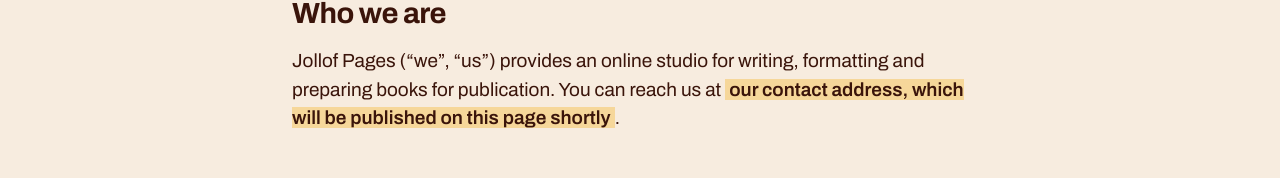
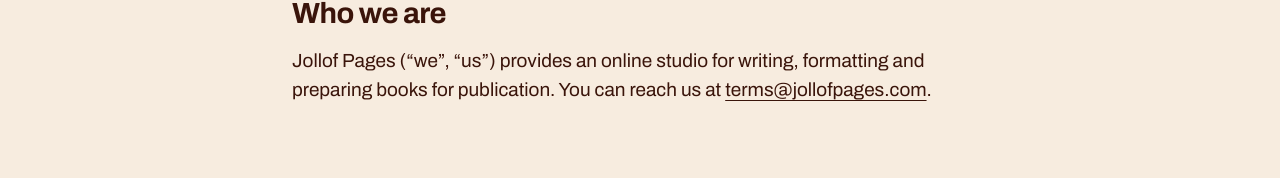
Before and after one commit to amaeteventurestudios/jollof-pages, a Next.js app: page /terms in a window 1280 px wide. Shown: the part 701-879 px from the top of the page. Built offline with nearby package versions, Linux system fonts and the light colour scheme; no server answers.

Commit message:
Terms and Privacy: publish terms@ and privacy@jollofpages.com as contact addresses
Co-Authored-By: Claude Opus 5.5 <noreply@anthropic.com>
Claude-Session: https://claude.ai/code/session_01Cb7mq2Yx8q6xBiEc6mbxjM

```diff
--- a/src/app/(site)/privacy/page.tsx
+++ b/src/app/(site)/privacy/page.tsx
@@ -82,7 +82,7 @@ export default function PrivacyPage() {
         <li>Object to how we use it, or complain to your local data protection authority.</li>
       </ul>
       <p>
-        To use any of these rights, write to us at <ContactLine />. We will answer within 30 days.
+        To use any of these rights, write to us at <ContactLine topic="privacy" />. We will answer within 30 days.
       </p>
 
       <h2>Children</h2>
--- a/src/app/(site)/terms/page.tsx
+++ b/src/app/(site)/terms/page.tsx
@@ -17,7 +17,7 @@ export default function TermsPage() {
 
       <h2>Who we are</h2>
       <p>
-        Jollof Pages (&ldquo;we&rdquo;, &ldquo;us&rdquo;) provides an online studio for writing, formatting and preparing books for publication. You can reach us at <ContactLine />.
+        Jollof Pages (&ldquo;we&rdquo;, &ldquo;us&rdquo;) provides an online studio for writing, formatting and preparing books for publication. You can reach us at <ContactLine topic="terms" />.
       </p>
 
       <h2>Your account</h2>
@@ -93,7 +93,7 @@ export default function TermsPage() {
 
       <h2>Questions</h2>
       <p>
-        If anything here is unclear, write to us at <ContactLine />. How we handle personal information is set out in our <Link href="/privacy">privacy policy</Link>.
+        If anything here is unclear, write to us at <ContactLine topic="terms" />. How we handle personal information is set out in our <Link href="/privacy">privacy policy</Link>.
       </p>
     </LegalPage>
   );
--- a/src/components/marketing/legal-page.tsx
+++ b/src/components/marketing/legal-page.tsx
@@ -4,15 +4,12 @@ import { Pattern } from "@/components/site/patterns";
 import { SectionHead } from "./parts";
 import "./marketing.css";
 
-/** Where legal questions go. Empty until the address is chosen; the pages then say so plainly. */
-export const LEGAL_EMAIL = "";
+/** Where questions about each policy go. */
+export const LEGAL_EMAILS = { terms: "terms@jollofpages.com", privacy: "privacy@jollofpages.com" } as const;
 
-export function ContactLine() {
-  return LEGAL_EMAIL ? (
-    <a href={`mailto:${LEGAL_EMAIL}`}>{LEGAL_EMAIL}</a>
-  ) : (
-    <span className="bg-bonnet/40 px-1 font-semibold">our contact address, which will be published on this page shortly</span>
-  );
+export function ContactLine({ topic }: { topic: keyof typeof LEGAL_EMAILS }) {
+  const email = LEGAL_EMAILS[topic];
+  return <a href={`mailto:${email}`}>{email}</a>;
 }
 
 export function LegalPage({ title, sub, updated, children }: { title: string; sub: string; updated: string; children: React.ReactNode }) {
```
